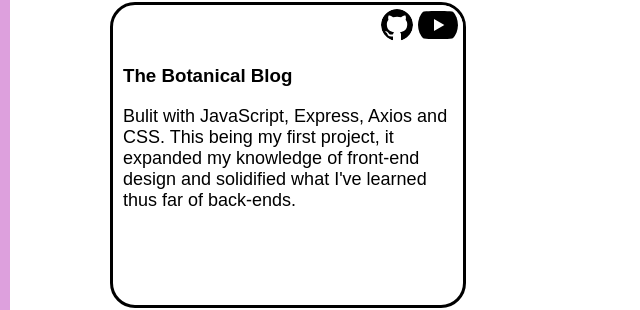
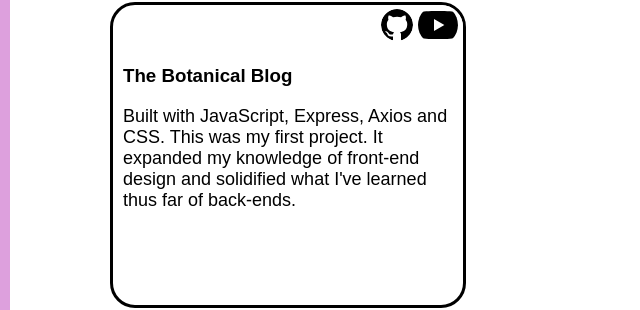
Before and after one commit to brooklynlonghurst/brooklynlonghurst.github.io, a plain HTML site: page index.html in a window 1280 px wide. Shown: the part 878-1188 px from the top of the page, 0-640 px from the left. Drawn offline with Linux system fonts and the light colour scheme; a web font is replaced by a local one.

Commit message:
fixed typos

```diff
--- a/index.html
+++ b/index.html
@@ -43,7 +43,7 @@
         <section class="project-card">
             <div class="text-content">
                 <h3>The Botanical Blog</h3>
-                <p>Bulit with JavaScript, Express, Axios and CSS. This being my first project, it expanded my knowledge of front-end design and solidified what I've learned thus far of back-ends.</p>
+                <p>Built with JavaScript, Express, Axios and CSS. This was my first project. It expanded my knowledge of front-end design and solidified what I've learned thus far of back-ends.</p>
             </div>
             <div class="icon-wrapper">
                 <a class="github-foundations-capstone" href="https://github.com/brooklynlonghurst/foundation-capstone">
```
